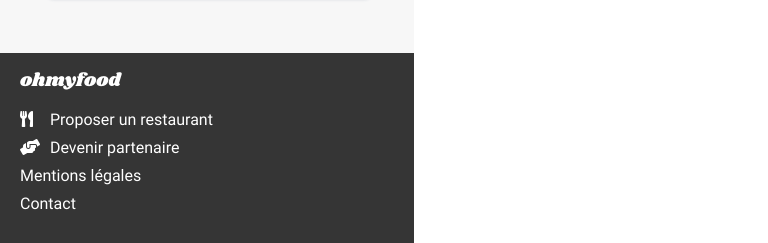
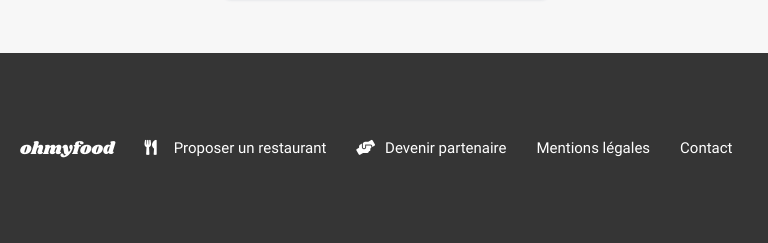
Before and after one commit to matgiard/MathieuGiard_3_02102021, a website: page index.html in a window 768 px wide. Shown: the part 1790-2033 px from the top of the page. Drawn offline with Linux system fonts and the light colour scheme.

Commit message:
media query tablet

```diff
--- a/sass/base/_body.scss
+++ b/sass/base/_body.scss
@@ -5,3 +5,4 @@ body {
 }
 
 @include media-desk;
+@include media-tab;
--- a/sass/homepage/base/_container.scss
+++ b/sass/homepage/base/_container.scss
@@ -3,3 +3,4 @@
 }
 
 @include media-desk;
+@include media-tab;
--- a/sass/menu-page/base/_container.scss
+++ b/sass/menu-page/base/_container.scss
@@ -31,3 +31,4 @@
 }
 
 @include media-desk;
+@include media-tab;
--- a/sass/menu-page/layout/_entrance.scss
+++ b/sass/menu-page/layout/_entrance.scss
@@ -57,7 +57,7 @@ hr {
                     position: relative;
                     width: 63px;
                     height: 64px;
-                    left: 89.5%;
+                    left: 82.8%;
                     bottom: 88%;
                     display: flex;
                     align-items: center;
@@ -108,3 +108,4 @@ hr {
 }
 
 @include media-desk;
+@include media-tab;
--- a/sass/utils/_mixins.scss
+++ b/sass/utils/_mixins.scss
@@ -122,6 +122,9 @@
 
 		.dish {
 			width: 560px;
+			&__icon {
+				left: 89.5%;
+			}
 		}
 
 		.containerrestau {
@@ -133,3 +136,30 @@
 		}
 	}
 }
+
+@mixin media-tab {
+	@media only screen and (min-width : 768px) and (max-width : 1200px) {
+		body {
+			max-width: 768px;
+		}
+
+		.containerhome {
+			max-width: 768px;
+		}
+
+		.entitled {
+			margin-left: 170px;
+		}
+
+		footer ul {
+			display: flex;
+			align-items: center;
+			margin-left: 0;
+			font-size: 15px;
+		}
+
+		footer li {
+			margin-right: 30px;
+		}
+	}
+}
```
Also changed, not shown: public/css/style.css, 1 other file.
